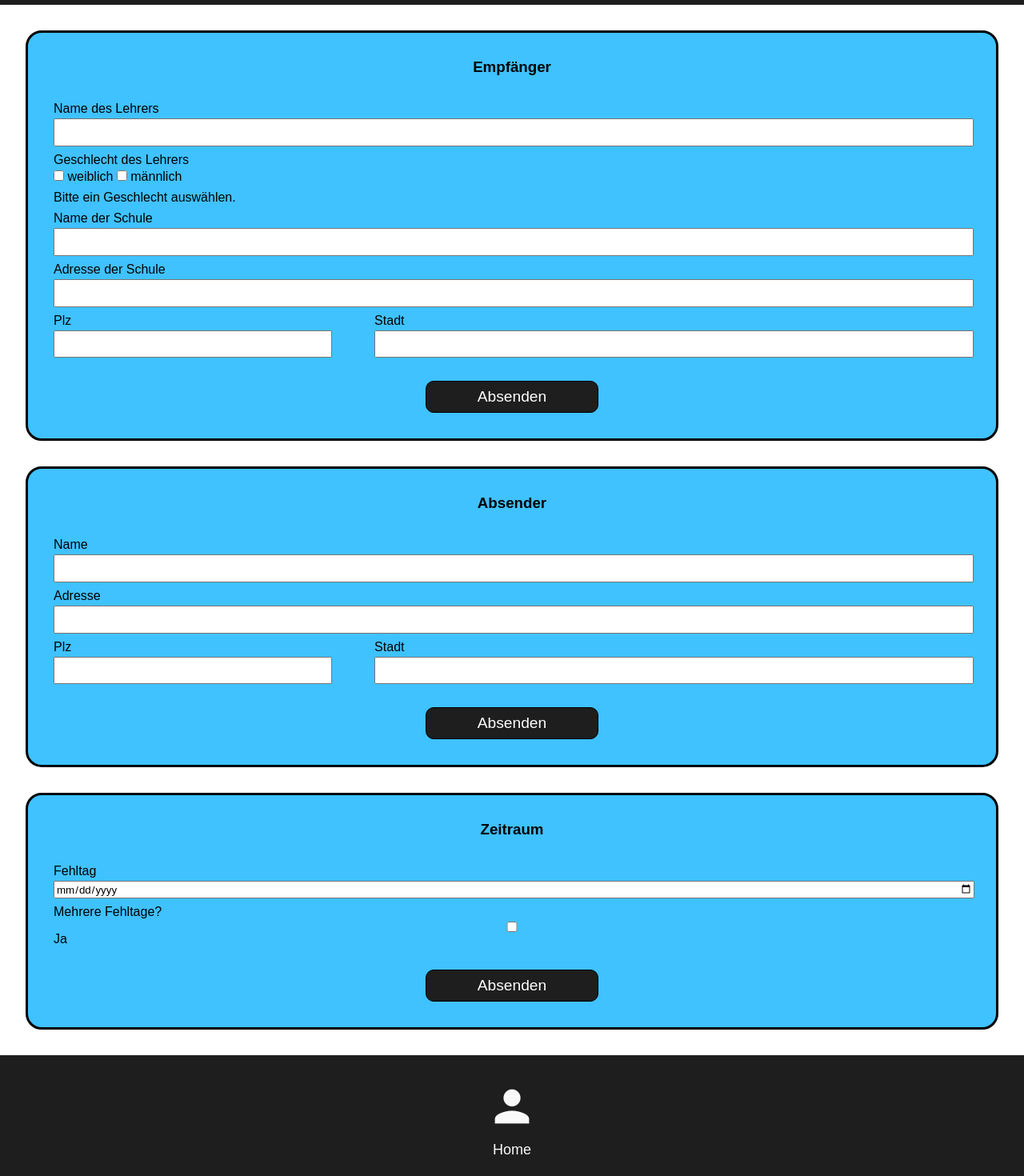
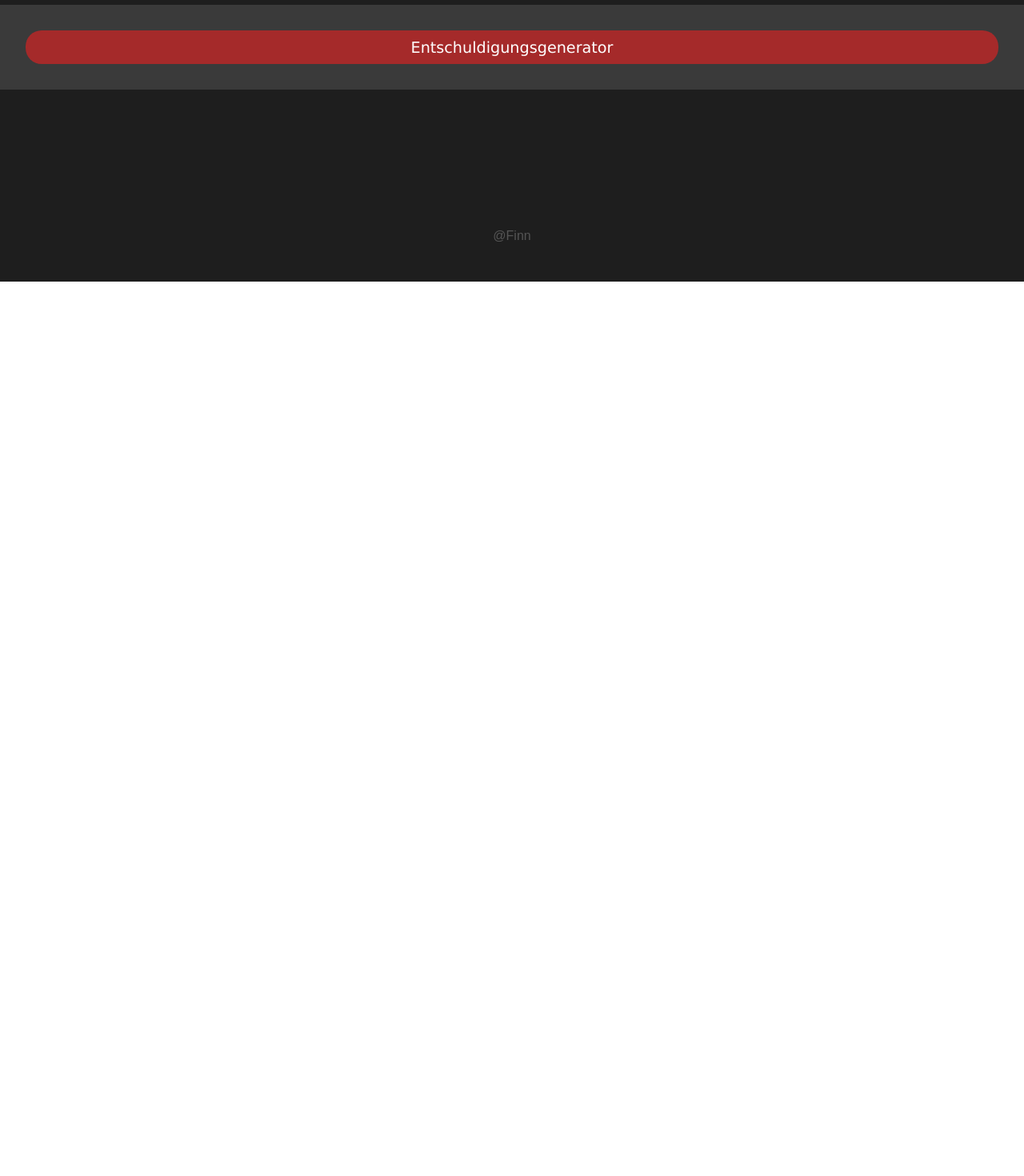
Before and after one commit to finntechh/Entschuldigungstool, a Vue app: page / in a window 1280 px wide. Shown: the part 60-1530 px from the top of the page at 80% size. After the commit the page ends 800 px from the top, so only its background shows below. Built offline with nearby package versions, Linux system fonts and the light colour scheme; a web font is replaced by a local one.

Commit message:
new setup

```diff
--- a/src/assets/css/base.css
+++ b/src/assets/css/base.css
@@ -68,42 +68,23 @@ header {
 
 /* FOOTER */
 
-.footer-container {
-    height: 15rem;
-    display: flex;
-    align-items: flex-start;
-    justify-content: space-around;
-    background-color: var(--dark);
+footer {
+    position: relative;
+    width: 100%;
 }
 
-.footer-link-list {
-    padding: 0;
-    margin: 2rem 0;
+.footer-container {
+    height: 12rem;
     display: flex;
-    flex-direction: column-reverse;
-    align-items: center;
-    justify-content: center;
+    align-items: flex-end;
+    justify-content: space-evenly;
+    background-color: var(--dark);
+    padding: 0 0 3rem 0;
+    color: #555555;
 }
 
-.footer-link-list i {
-    font-size: 64px;
+.simple-router-link {
     color: var(--light);
 }
 
-.footer-link-list span {
-    display: block;
-    font-size: large;
-    color: var(--light);
-    margin: 0.5rem 0;
-}
-
-.footer-text {
-    color: #555555;
-    margin-top: 12rem;
-}
-
-.spacer {
-    height: 10.5rem;
-}
-
 /* FOOTER-ENDE */
--- a/src/components/footer.vue
+++ b/src/components/footer.vue
@@ -2,14 +2,7 @@
 <template>
 
   <div class="footer-container">
-    <div class="footer-links">
-      <ul class="footer-link-list">
-        <router-link to="/"> <span>Home</span> </router-link>
-        <router-link to="/login">
-          <i class="material-icons">person</i>
-        </router-link>
-      </ul>
-    </div>
+    @Finn
   </div>
 
 </template>
--- a/src/router/index.js
+++ b/src/router/index.js
@@ -1,6 +1,7 @@
 import { createRouter, createWebHistory } from 'vue-router'
 import Home from '@/views/home.vue'
 import Login from '@/views/login.vue'
+import Entschuldigungsgenerator from '@/views/entschuldigungsgenerator.vue'
 
 const router = createRouter({
   history: createWebHistory(import.meta.env.BASE_URL),
@@ -15,6 +16,11 @@ const router = createRouter({
       name: 'login',
       component: Login
     },
+    {
+      path: '/Entschuldigungsgenerator',
+      name: 'eg',
+      component: Entschuldigungsgenerator
+    }
   ]
 })
 
--- a/src/views/home.vue
+++ b/src/views/home.vue
@@ -11,11 +11,35 @@ import Zeitraum from '@/components/zeitraum.vue'
     <Nav></Nav>
   </header>
   <main>
-    <Empfaenger></Empfaenger>
-    <Absender></Absender>
-    <Zeitraum></Zeitraum>
+    <div class="button-container">
+      <router-link to="/Entschuldigungsgenerator">
+        <div class="button">
+          Entschuldigungsgenerator
+        </div>
+      </router-link>
+    </div>
   </main>
   <footer>
     <Footer></Footer>
   </footer>
 </template>
+
+<style scoped>
+
+.button {
+  padding: 0.6rem 1.4rem;
+  background-color: brown;
+  color: white;
+  font-size: larger;
+  font-family: Verdana, Geneva, Tahoma, sans-serif;
+  text-align: center;
+  border-radius: 20px;
+}
+
+.button-container {
+  padding: 2rem;
+  background-color: #3a3a3a;
+}
+
+
+</style>
```
